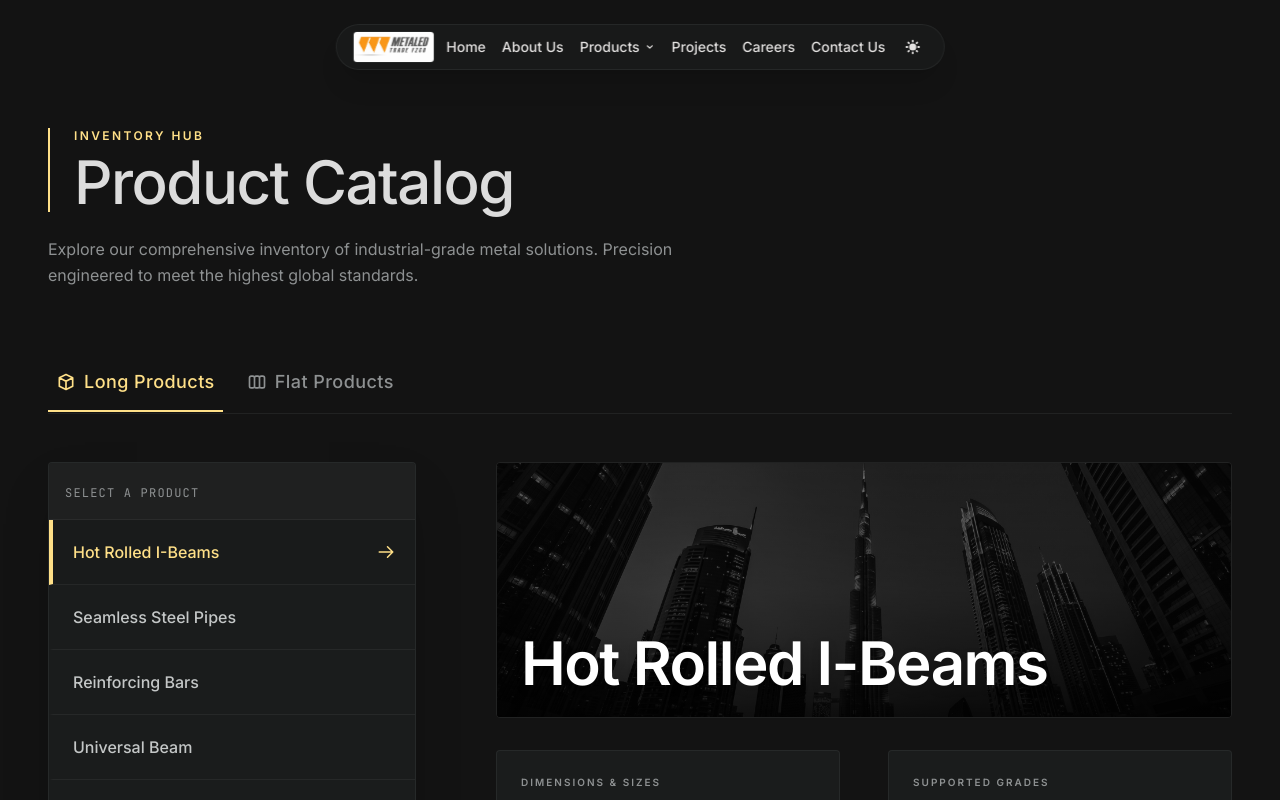
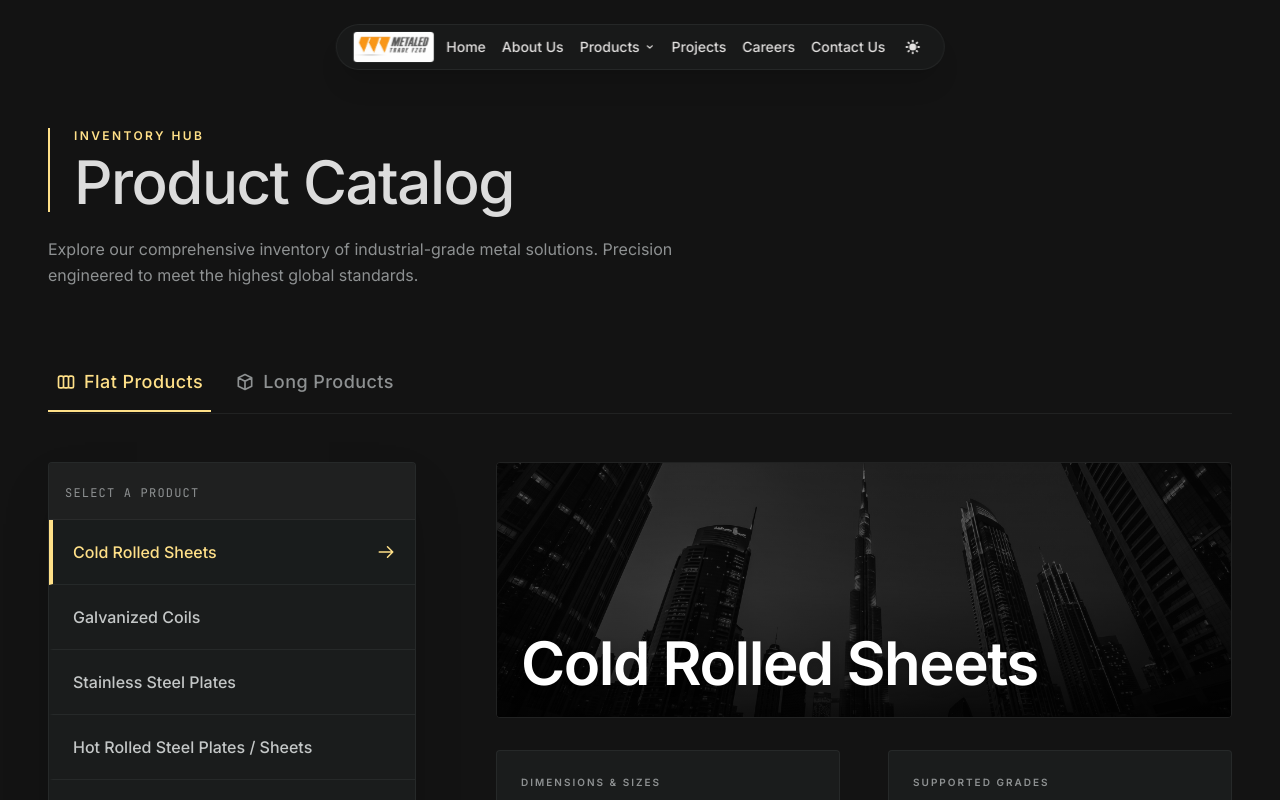
Before and after one commit to tusharikasuman/metaledtrade, a React (Vite) app in the folder frontend/: page /products in a window 1280 px wide. Shown: the top 800 px of the page. Built offline with nearby package versions, Linux system fonts and the light colour scheme.

Commit message:
fix: set flat products as default and order it first on Products page

```diff
--- a/frontend/src/Pages/Products.jsx
+++ b/frontend/src/Pages/Products.jsx
@@ -453,8 +453,8 @@ function QuoteModal({ product, onClose }) {
 
 // ── Main Products Page ───────────────────────────────────────────────────────
 export default function Products() {
-  const [activeCategory, setActiveCategory] = useState("long");
-  const [activeProduct, setActiveProduct] = useState(longProducts[0]);
+  const [activeCategory, setActiveCategory] = useState("flat");
+  const [activeProduct, setActiveProduct] = useState(flatProducts[0]);
   const [showQuoteModal, setShowQuoteModal] = useState(false);
 
   const currentProducts = activeCategory === "long" ? longProducts : flatProducts;
@@ -506,6 +506,21 @@ export default function Products() {
         {/* Category Toggles */}
         <div className="flex gap-4 mb-12 border-b border-outline-variant/30 pb-px relative">
           <button
+            onClick={() => setActiveCategory("flat")}
+            className={`pb-4 px-2 font-display text-sm md:text-lg font-medium tracking-wide transition-colors relative flex items-center gap-2 ${
+              activeCategory === "flat" ? "text-[#ffe088]" : "text-steel hover:text-ivory"
+            }`}
+          >
+            <HiOutlineViewBoards className="text-xl" />
+            Flat Products
+            {activeCategory === "flat" && (
+              <motion.div
+                layoutId="activeTab"
+                className="absolute bottom-0 left-0 right-0 h-0.5 bg-[#ffe088]"
+              />
+            )}
+          </button>
+          <button
             onClick={() => setActiveCategory("long")}
             className={`pb-4 px-2 font-display text-sm md:text-lg font-medium tracking-wide transition-colors relative flex items-center gap-2 ${
               activeCategory === "long" ? "text-[#ffe088]" : "text-steel hover:text-ivory"
@@ -514,21 +529,6 @@ export default function Products() {
             <HiOutlineCube className="text-xl" />
             Long Products
             {activeCategory === "long" && (
-              <motion.div
-                layoutId="activeTab"
-                className="absolute bottom-0 left-0 right-0 h-0.5 bg-[#ffe088]"
-              />
-            )}
-          </button>
-          <button
-            onClick={() => setActiveCategory("flat")}
-            className={`pb-4 px-2 font-display text-sm md:text-lg font-medium tracking-wide transition-colors relative flex items-center gap-2 ${
-              activeCategory === "flat" ? "text-[#ffe088]" : "text-steel hover:text-ivory"
-            }`}
-          >
-            <HiOutlineViewBoards className="text-xl" />
-            Flat Products
-            {activeCategory === "flat" && (
               <motion.div
                 layoutId="activeTab"
                 className="absolute bottom-0 left-0 right-0 h-0.5 bg-[#ffe088]"
```
